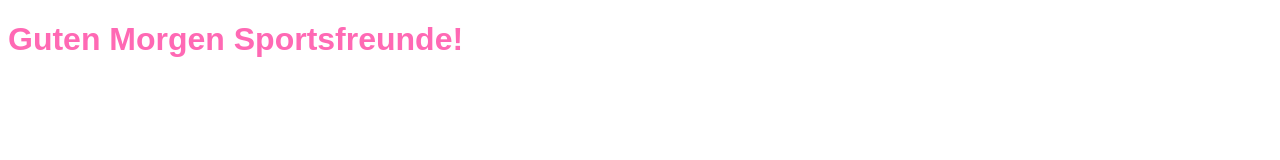
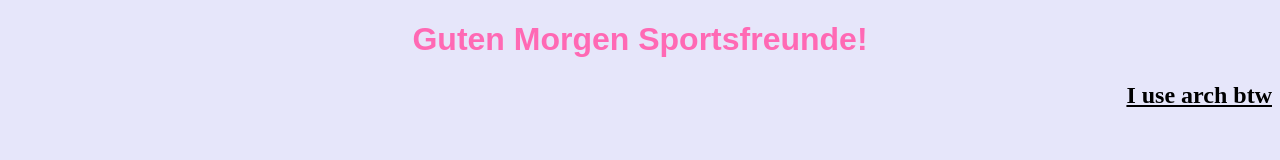
Before and after one commit to FelixOrnetsmueller/MyFirstWebsite, a plain HTML site: page index.html in a window 1280 px wide. Drawn offline with Linux system fonts and the light colour scheme.

Commit message:
addded something

```diff
--- a/index.html
+++ b/index.html
@@ -9,6 +9,7 @@
     <header></header>
     <main>
     <h1>Guten Morgen Sportsfreunde! </h1>
+    <p style="text-align: right;text-decoration: underline;">I use arch btw</p>
     </main>
     <footer></footer>
   </body>
--- a/styles.css
+++ b/styles.css
@@ -1,4 +1,22 @@
+body{
+    background-color: lavender;
+}
+
+
+
 h1{
     color: hotpink;
     font-family: sans-serif;
+    text-align: center;
 }
+p{
+    text-align: right;
+    text-decoration: underline;
+    font-size: 1.5rem;
+    font-weight: bold;
+}
+
+p:hover{
+    color: red;
+    background-color: rgba(0.4, 0, 0, 1);
+}
```
